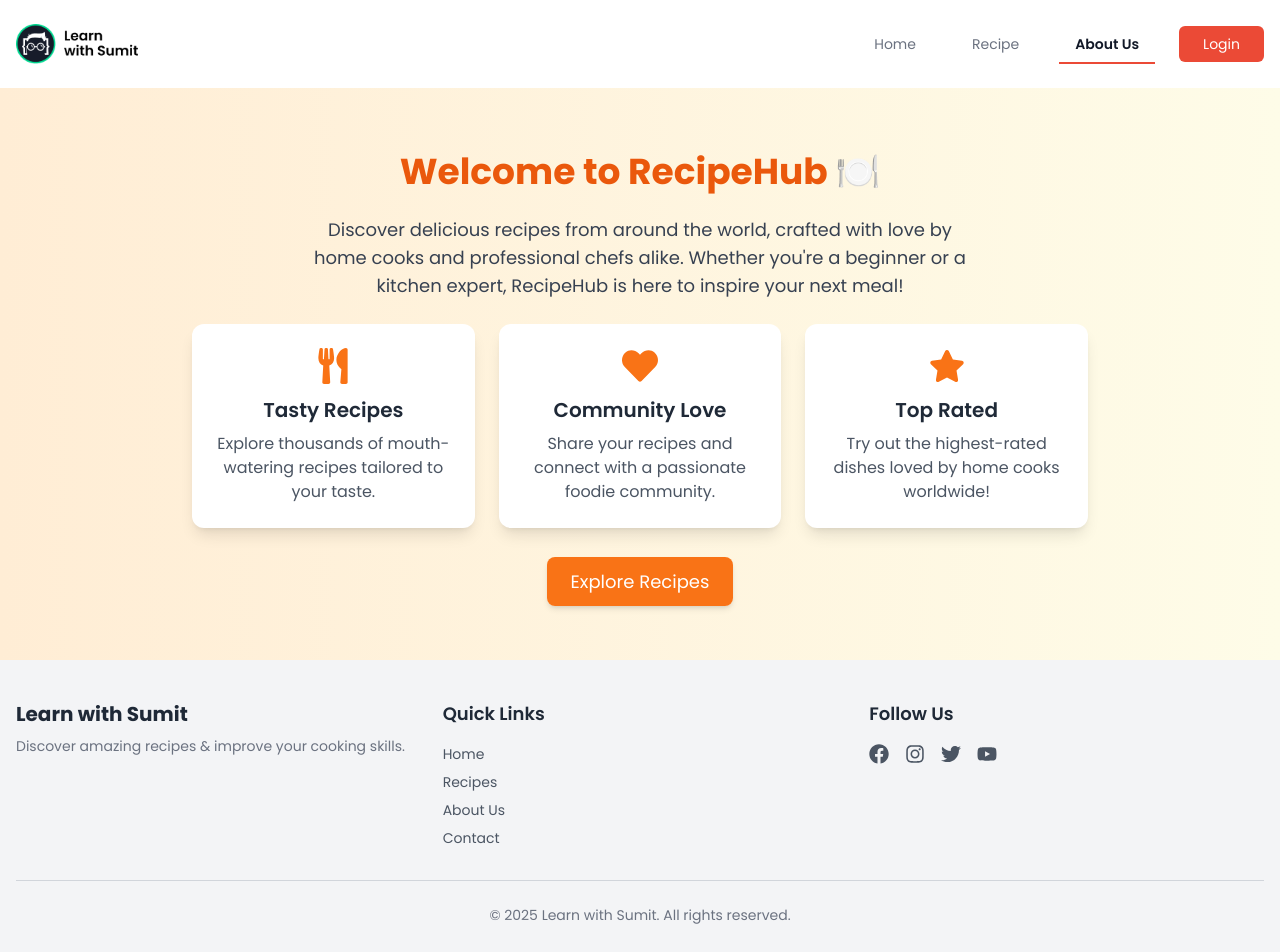
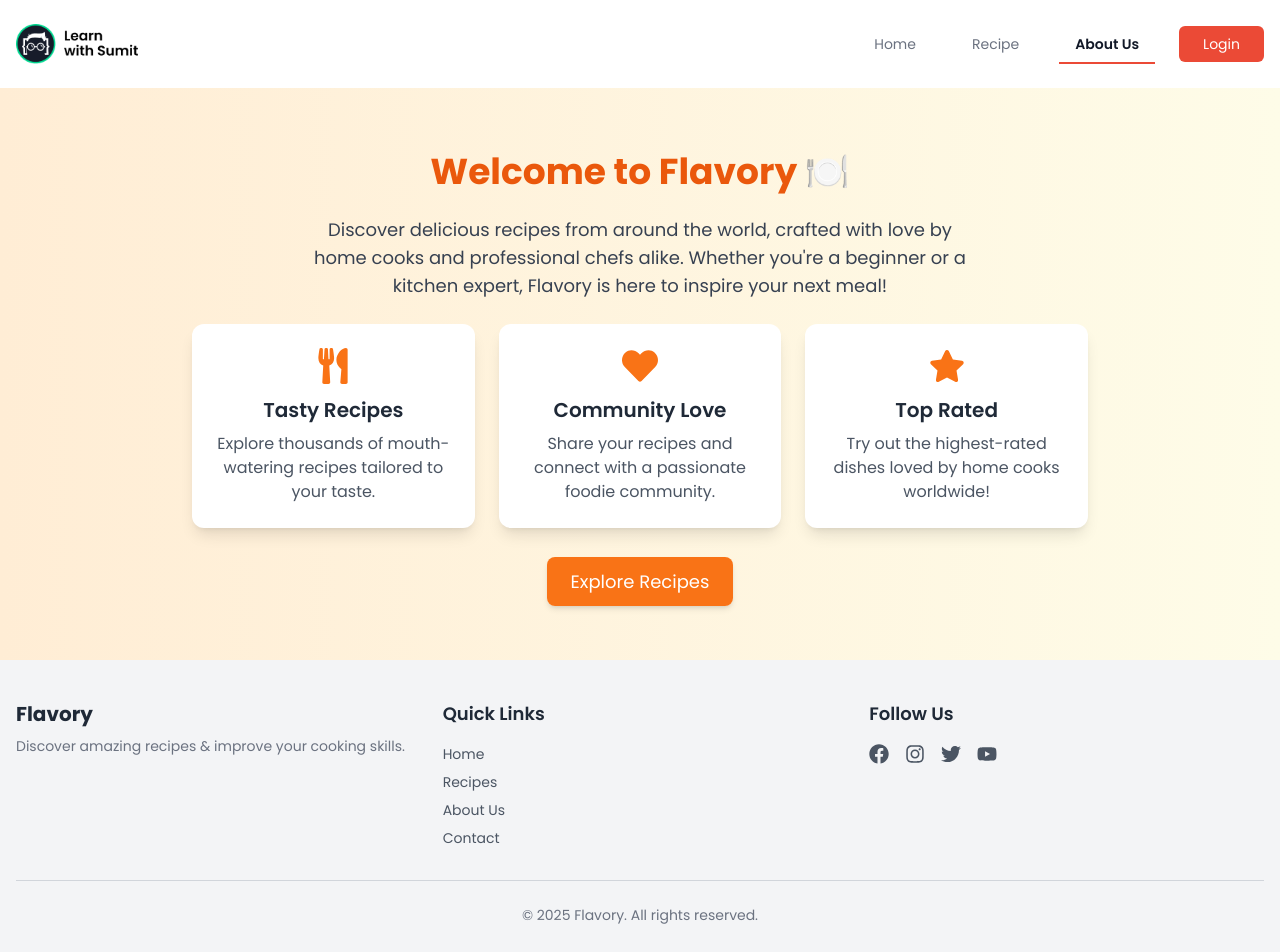
Before and after one commit to aihridoy/flavory, a Next.js app: page /about-us in a window 1280 px wide. Shown: the top 952 px of the page. Built offline with nearby package versions, Linux system fonts and the light colour scheme; no server answers.

Commit message:
fix: changes in some contents

```diff
--- a/app/about-us/page.jsx
+++ b/app/about-us/page.jsx
@@ -18,7 +18,7 @@ export default function About() {
           initial={{ opacity: 0, y: -20 }}
           animate={{ opacity: 1, y: 0 }}
         >
-          Welcome to RecipeHub 🍽️
+          Welcome to Flavory 🍽️
         </motion.h1>
 
         <motion.p
@@ -29,7 +29,7 @@ export default function About() {
         >
           Discover delicious recipes from around the world, crafted with love by
           home cooks and professional chefs alike. Whether you're a beginner or
-          a kitchen expert, RecipeHub is here to inspire your next meal!
+          a kitchen expert, Flavory is here to inspire your next meal!
         </motion.p>
 
         <div className="grid grid-cols-1 md:grid-cols-3 gap-6 max-w-4xl">
--- a/components/Footer.jsx
+++ b/components/Footer.jsx
@@ -8,7 +8,7 @@ const Footer = () => {
         <div className="grid grid-cols-1 md:grid-cols-3 gap-8">
           {/* Brand Section */}
           <div>
-            <h2 className="text-xl font-bold text-gray-800">Learn with Sumit</h2>
+            <h2 className="text-xl font-bold text-gray-800">Flavory</h2>
             <p className="text-sm text-gray-500 mt-2">
               Discover amazing recipes & improve your cooking skills.
             </p>
@@ -39,7 +39,7 @@ const Footer = () => {
 
         {/* Bottom Section */}
         <div className="border-t border-gray-300 mt-8 pt-6 text-center text-sm text-gray-500">
-          © {new Date().getFullYear()} Learn with Sumit. All rights reserved.
+          © {new Date().getFullYear()} Flavory. All rights reserved.
         </div>
       </div>
     </footer>
```
